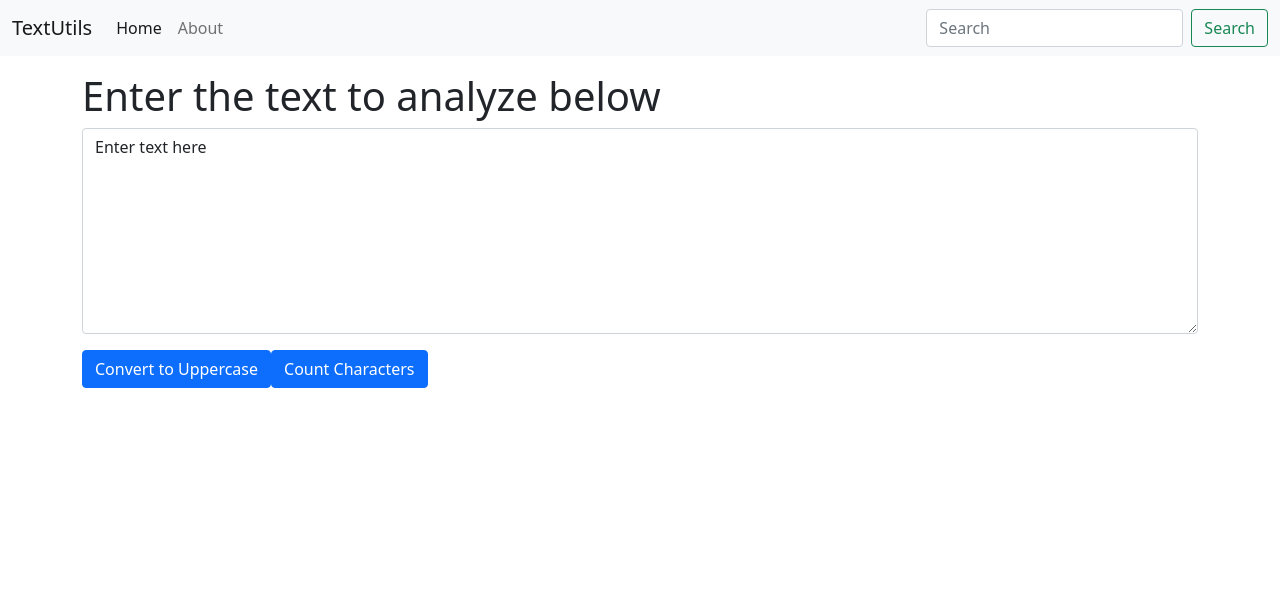
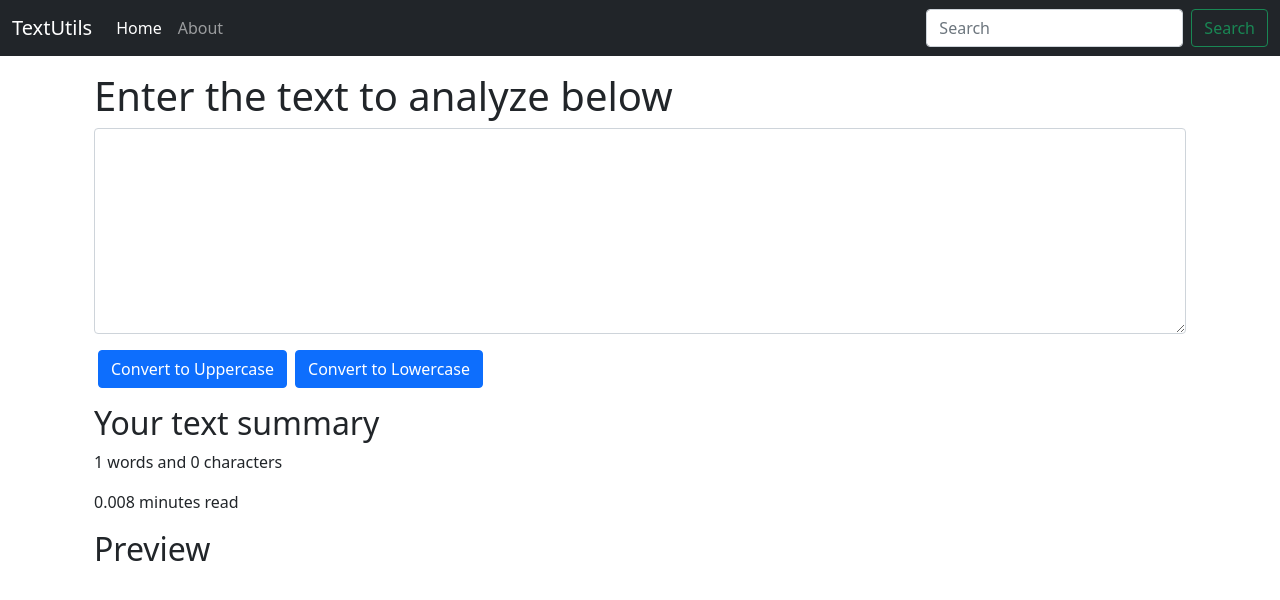
Before and after one commit to kpareek2592/textutils, a React (Create React App) app: page / in a window 1280 px wide. Shown: the top 600 px of the page. Built offline with nearby package versions, Linux system fonts and the light colour scheme.

Commit message:
Adding lowercase, word and character count and preview to text utils

```diff
--- a/src/components/Navbar.js
+++ b/src/components/Navbar.js
@@ -4,7 +4,7 @@
 export default function Navbar(props) {
   return (
     <>
-      <nav className="navbar navbar-expand-lg navbar-light bg-light">
+      <nav className="navbar navbar-expand-lg navbar-dark bg-dark">
         <div className="container-fluid">
           <a className="navbar-brand" href="/">
             {props.title}
--- a/src/components/TextForm.js
+++ b/src/components/TextForm.js
@@ -1,34 +1,54 @@
 import React, { useState } from 'react'
 
 export default function TextForm(props) {
-    const [text, setText] = useState("Enter text here");
+    const [text, setText] = useState('');
 
     const handleUpClick = () => {
         setText(text.toUpperCase())
     }
 
-    const handleCountClick = () => {
-      setText(text.length);
+    const handleLowClick = () => {
+      setText(text.toLowerCase());
     };
 
-    const handleTextAreaClick = () => {
-        setText('')
-    }
+    // const handleTextAreaClick = () => {
+    //   setText("");
+    // };
 
     const handleOnChange = (event) => {
         setText(event.target.value)
     }
 
     return (
-      <div>
-        <h1>{props.heading}</h1>
-        <div className="mb-3">
-          <textarea className="form-control" value={text} onClick={handleTextAreaClick} onChange={handleOnChange} id="myBox" rows="8">
-
-          </textarea>
+      <>
+        <div className="container">
+          <h1>{props.heading}</h1>
+          <div className="mb-3">
+            <textarea
+              className="form-control"
+              value={text}
+              //onClick={handleTextAreaClick}
+              onChange={handleOnChange}
+              id="myBox"
+              rows="8"
+            ></textarea>
+          </div>
+          <button className="btn btn-primary mx-1" onClick={handleUpClick}>
+            Convert to Uppercase
+          </button>
+          <button className="btn btn-primary mx-1" onClick={handleLowClick}>
+            Convert to Lowercase
+          </button>
         </div>
-        <button className="btn btn-primary" onClick={handleUpClick}>Convert to Uppercase</button>
-        <button className="btn btn-primary" onClick={handleCountClick}>Count Characters</button>
-      </div>
+        <div className="container my-3">
+          <h2>Your text summary</h2>
+          <p>
+            {text.split(" ").length} words and {text.length} characters
+          </p>
+          <p>{0.008 * text.split(" ").length} minutes read</p>
+          <h2>Preview</h2>
+          <p>{text}</p>
+        </div>
+      </>
     );
 }
```
